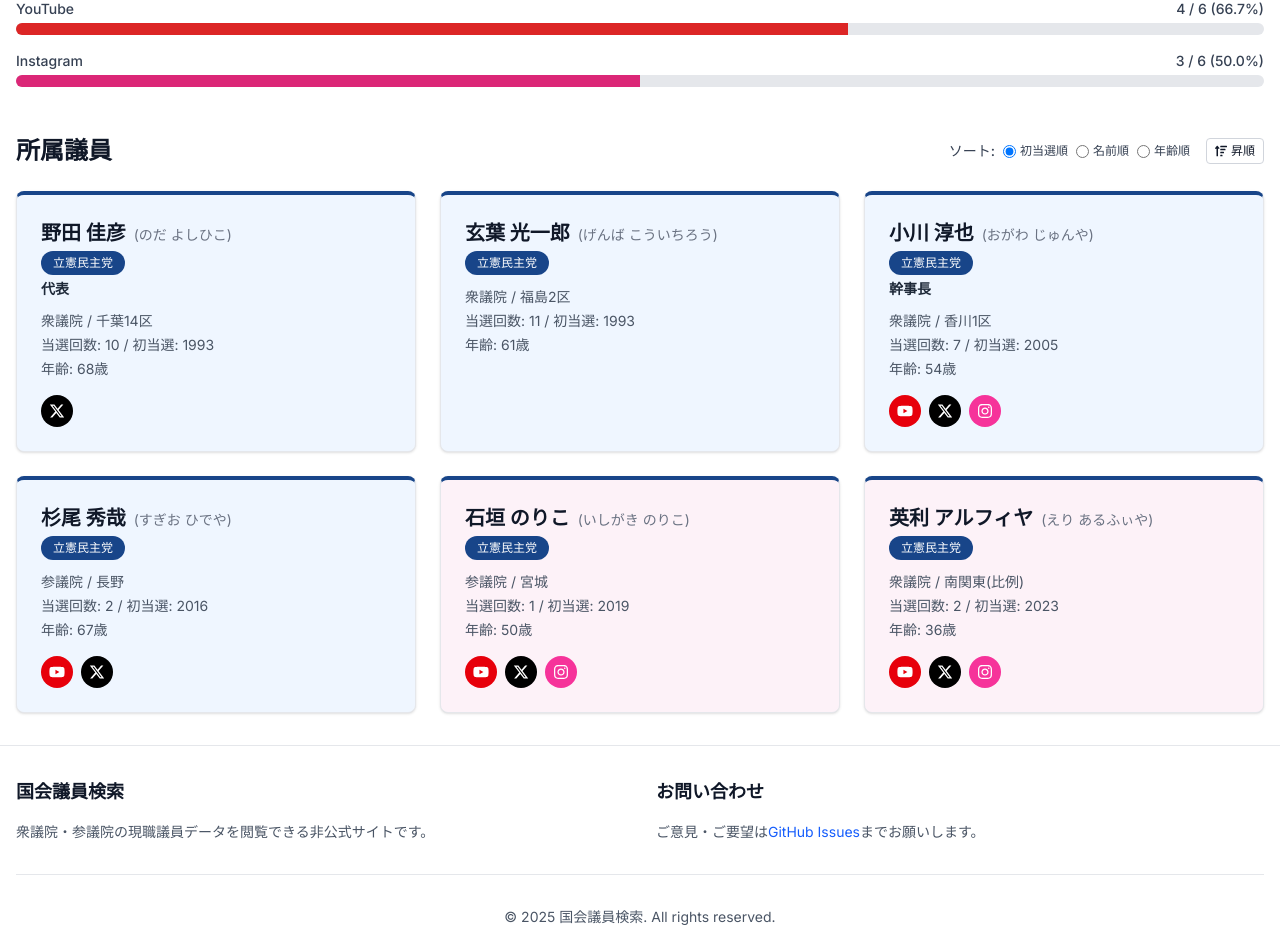
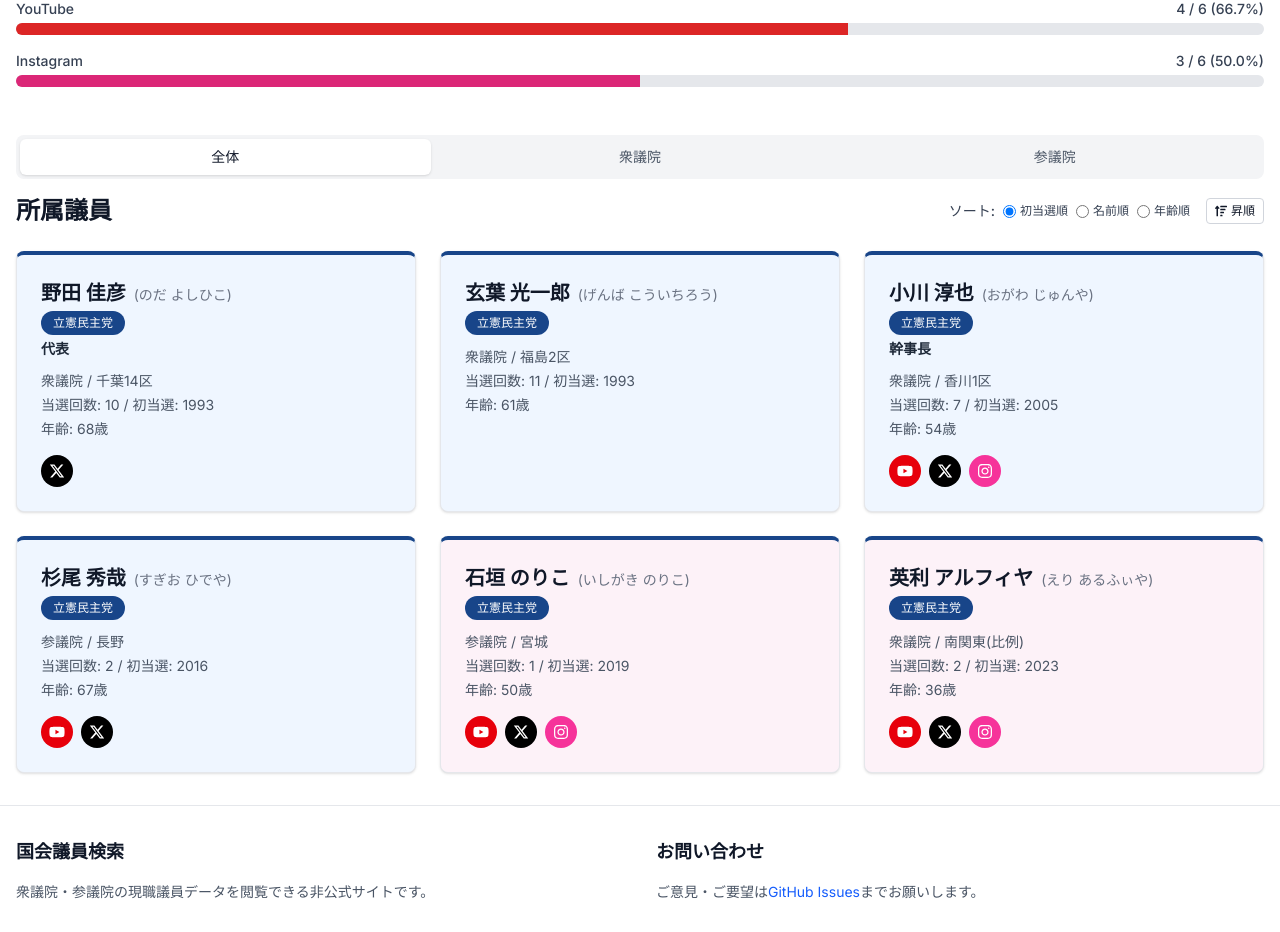
Before and after one commit to trajanme/jpnPoliticians, a Next.js app: page /parties/CDP in a window 1280 px wide. Shown: the part 940-1872 px from the top of the page. Built offline with nearby package versions, Linux system fonts and the light colour scheme.

Commit message:
政党詳細ページに、衆議院/参議院のフィルタを追加

```diff
--- a/src/app/parties/[id]/page.tsx
+++ b/src/app/parties/[id]/page.tsx
@@ -18,13 +18,18 @@ export default function PartyDetailPage({ params }: { params: Promise<{ id: stri
     notFound();
   }
 
+  const [viewType, setViewType] = useState<'all' | 'lower' | 'upper'>('all');
   const [sortType, setSortType] = useState<'name' | 'age' | 'firstElected'>('firstElected');
   const [sortOrder, setSortOrder] = useState<'asc' | 'desc'>('asc');
 
   const allPoliticians = getPoliticiansByParty(party.id);
+  // ビュー切り替えフィルタ
+  const filteredPoliticians = viewType === 'all'
+    ? allPoliticians
+    : allPoliticians.filter(p => p.house === (viewType === 'lower' ? '衆議院' : '参議院'));
 
   // ソート機能
-  const politicians = [...allPoliticians].sort((a, b) => {
+  const politicians = [...filteredPoliticians].sort((a, b) => {
     let comparison = 0;
 
     if (sortType === 'name') {
@@ -41,8 +46,8 @@ export default function PartyDetailPage({ params }: { params: Promise<{ id: stri
 
     return sortOrder === 'asc' ? comparison : -comparison;
   });
-  const lowerCount = politicians.filter((p) => p.house === '衆議院').length;
-  const upperCount = politicians.filter((p) => p.house === '参議院').length;
+  const lowerCount = allPoliticians.filter((p) => p.house === '衆議院').length;
+  const upperCount = allPoliticians.filter((p) => p.house === '参議院').length;
 
   // 年代分布と平均年齢計算
   const ageBuckets = [
@@ -297,13 +302,34 @@ export default function PartyDetailPage({ params }: { params: Promise<{ id: stri
       )}
 
       {/* 所属議員 */}
-      {politicians.length > 0 && (
+      {allPoliticians.length > 0 && (
         <div id="politicians">
+          {/* ビュー切り替えタブ */}
+          <div className="mb-4">
+            <div className="flex space-x-1 rounded-lg bg-gray-100 p-1 dark:bg-gray-800">
+              {[
+                { key: 'all', label: '全体' },
+                { key: 'lower', label: '衆議院' },
+                { key: 'upper', label: '参議院' }
+              ].map(({ key, label }) => (
+                <button
+                  key={key}
+                  onClick={() => setViewType(key as 'all' | 'lower' | 'upper')}
+                  className={`flex-1 rounded-md px-4 py-2 text-sm font-medium transition-colors ${
+                    viewType === key
+                      ? 'bg-white text-gray-900 shadow-sm dark:bg-gray-700 dark:text-white'
+                      : 'text-gray-600 hover:text-gray-900 dark:text-gray-400 dark:hover:text-white'
+                  }`}
+                >
+                  {label}
+                </button>
+              ))}
+            </div>
+          </div>
           <div className="mb-6 flex items-center justify-between">
             <h2 className="text-2xl font-bold text-gray-900 dark:text-white">
               所属議員
             </h2>
-
             {/* ソート機能 */}
             <div className="flex items-center space-x-4">
               <div className="flex items-center space-x-2">
@@ -342,7 +368,6 @@ export default function PartyDetailPage({ params }: { params: Promise<{ id: stri
                   <span className="text-xs text-gray-700 dark:text-gray-300">年齢順</span>
                 </label>
               </div>
-
               <button
                 onClick={() => setSortOrder(sortOrder === 'asc' ? 'desc' : 'asc')}
                 className="flex items-center space-x-1 rounded border border-gray-300 bg-white px-2 py-1 text-xs transition-colors hover:bg-gray-50 dark:border-gray-700 dark:bg-gray-800 dark:text-white dark:hover:bg-gray-700"
@@ -361,7 +386,6 @@ export default function PartyDetailPage({ params }: { params: Promise<{ id: stri
               </button>
             </div>
           </div>
-
           <div className="grid gap-6 sm:grid-cols-2 lg:grid-cols-3">
             {politicians.map((pol) => (
               <PoliticianCard key={pol.id} politician={pol} />
```
